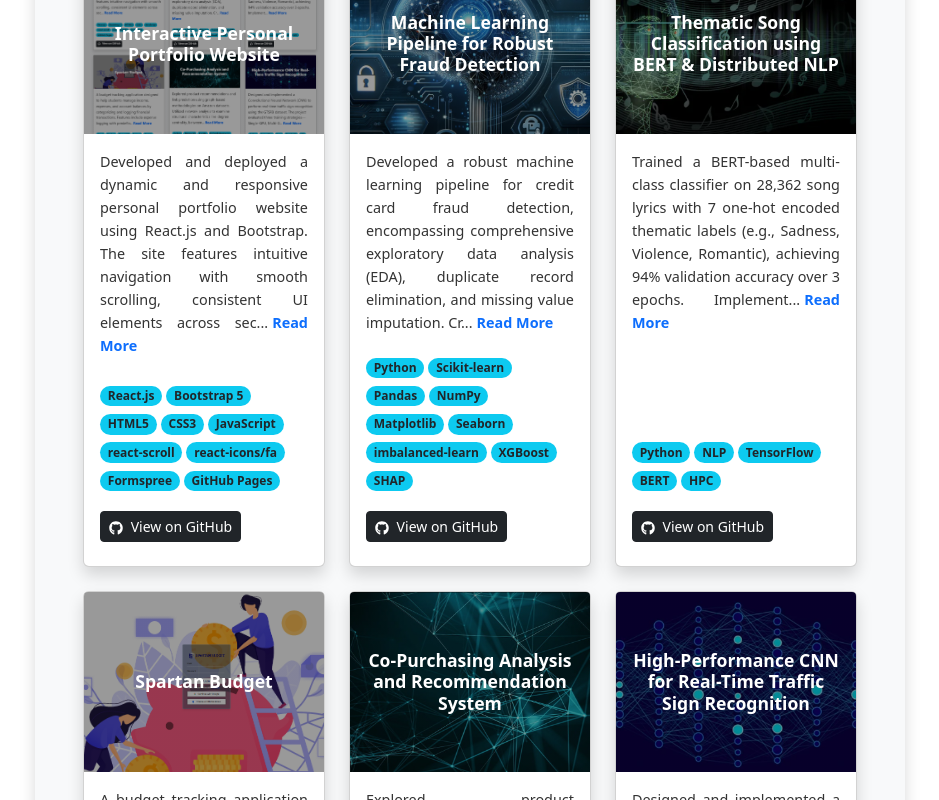
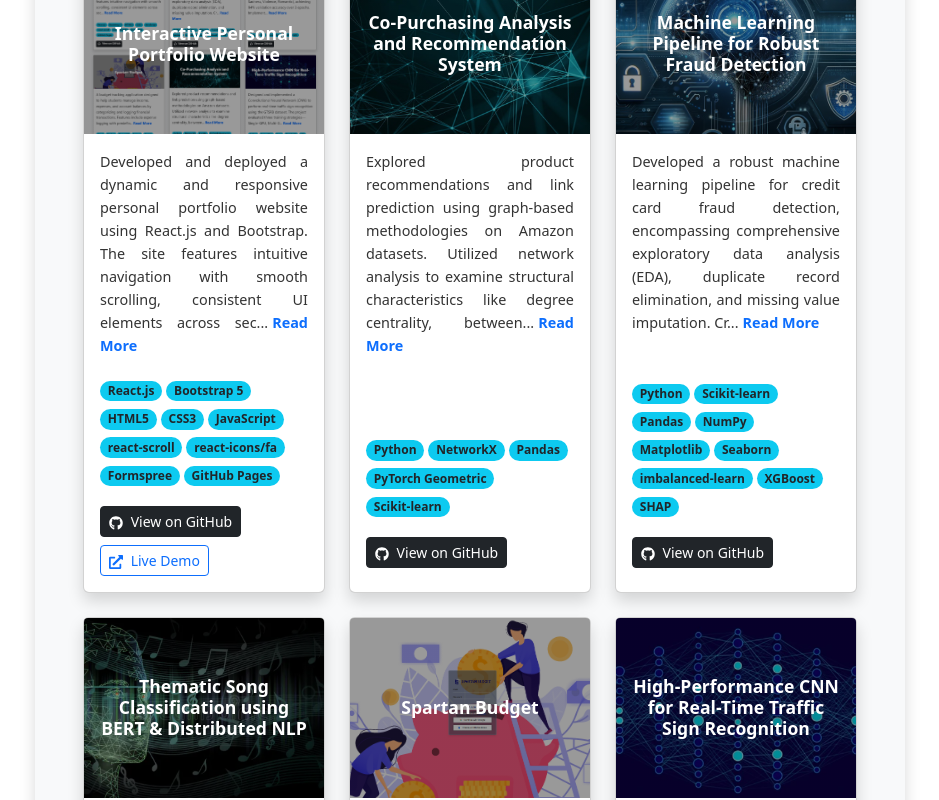
Before and after one commit to HafeezaBegum/My-Portfolio, a React (Create React App) app: page / in a window 1280 px wide. Shown: the part 2940-3740 px from the top of the page, without its empty margins (170-1109 px from the left). Built offline with nearby package versions, Linux system fonts and the light colour scheme.

Commit message:
Updated Projects

```diff
--- a/src/data/projectsData.js
+++ b/src/data/projectsData.js
@@ -11,42 +11,43 @@ const projectsData = [
       description: "Developed and deployed a dynamic and responsive personal portfolio website using React.js and Bootstrap. The site features intuitive navigation with smooth scrolling, consistent UI elements across sections (Home, Education, Skills, Experience, Projects, Certifications, Contact), and a responsive design for optimal viewing on various devices. Key functionalities include dynamic content rendering from data, interactive elements like hover effects and 'Read More/Less' for project details, and a functional contact form integrated with Formspree for direct communication. The project demonstrates proficiency in modern front-end development, component-based architecture, and external API integration.",
       technologies: ["React.js", "Bootstrap 5", "HTML5", "CSS3", "JavaScript", "react-scroll", "react-icons/fa", "Formspree", "GitHub Pages"],
       github: "https://github.com/HafeezaBegum/My-Portfolio",
-      backgroundImage: portfolioBg
+      backgroundImage: portfolioBg,
+      demo: "https://hafeezabegum.github.io/My-Portfolio/"
+    },
+    {
+      title: "Co-Purchasing Analysis and Recommendation System",
+      description: "Explored product recommendations and link prediction using graph-based methodologies on Amazon datasets. Utilized network analysis to examine structural characteristics like degree centrality, betweenness centrality, and clustering coefficient. Employed community detection algorithms, specifically Girvan-Newman and Louvain, to identify clusters of frequently co-purchased products and derive insights into customer behavior. Developed a book recommendation system based on Jaccard similarity and co-purchase patterns. Implemented link prediction using various machine learning models including Graph Neural Networks (SAGEConv), Logistic Regression, Decision Tree, Random Forest, and SVM, with Random Forest demonstrating the best performance.",
+      technologies: ["Python", "NetworkX", "Pandas", "PyTorch Geometric", "Scikit-learn"],
+      github: "https://github.com/HafeezaBegum/Co-Purchasing-Analysis-and-Recommendation-System",
+      backgroundImage: coPurchaseBg
     },
     {
       title: "Machine Learning Pipeline for Robust Fraud Detection",
       description: "Developed a robust machine learning pipeline for credit card fraud detection, encompassing comprehensive exploratory data analysis (EDA), duplicate record elimination, and missing value imputation. Critically addressed severe class imbalance through SMOTE oversampling to enhance model generalization. Engineered, trained, and evaluated supervised classification models, including Random Forest, XGBoost, and Logistic Regression, achieving near-perfect performance (99.99% ROC AUC). Utilized SHAP (SHapley Additive exPlanations) for model interpretability and feature importance analysis.",
       technologies: ["Python", "Scikit-learn", "Pandas", "NumPy", "Matplotlib", "Seaborn", "imbalanced-learn", "XGBoost", "SHAP"],
-      github: "https://github.com/HafeezaBegum",
+      github: "https://github.com/HafeezaBegum/Machine-Learning-Pipeline-for-Robust-Fraud-Detection",
       backgroundImage: fraudBg
     },
     {
       title: "Thematic Song Classification using BERT & Distributed NLP",
       description: "Trained a BERT-based multi-class classifier on 28,362 song lyrics with 7 one-hot encoded thematic labels (e.g., Sadness, Violence, Romantic), achieving 94% validation accuracy over 3 epochs. Implemented MultiWorkerMirroredStrategy in TensorFlow to scale training across multiple GPUs with synchronized gradient updates via all-reduce, significantly reducing training time. Engineered a complete NLP pipeline with data cleaning, duplicate removal, subword tokenization (WordPiece), attention masking, and sequence truncation (128 tokens) to ensure input quality and model stability.",
       technologies: ["Python", "NLP", "TensorFlow", "BERT", "HPC"],
-      github: "https://github.com/HafeezaBegum",
+      github: "https://github.com/HafeezaBegum/Thematic-Song-Classification-using-BERT-Distributed-NLP",
       backgroundImage: nlpBg
     },
     {
       title: "Spartan Budget",
       description: "A budget tracking application designed to help students manage income, expenses, and account balances by categorizing and logging financial transactions. Features include expense logging with predefined categories (e.g., Food, Rent, Tuition) , tracking account balances , and data visualizations (pie charts and bar graphs) for financial health. The application also includes student-targeted features such as a shared expense tracker for splitting bills with email notifications and financial goal setting with progress tracking and saving projections.",
       technologies: ["React", "Node.js", "MongoDB", "Express", "Next.js", "Next-Auth", "Mongoose"],
-      github: "https://github.com/HafeezaBegum",
+      github: "https://github.com/HafeezaBegum/SpartanBudget",
       backgroundImage: budgetBg,
       demo: "https://spartanbudgetfe-reshmas-projects-f978a53e.vercel.app/"
-    },
-    {
-      title: "Co-Purchasing Analysis and Recommendation System",
-      description: "Explored product recommendations and link prediction using graph-based methodologies on Amazon datasets. Utilized network analysis to examine structural characteristics like degree centrality, betweenness centrality, and clustering coefficient. Employed community detection algorithms, specifically Girvan-Newman and Louvain, to identify clusters of frequently co-purchased products and derive insights into customer behavior. Developed a book recommendation system based on Jaccard similarity and co-purchase patterns. Implemented link prediction using various machine learning models including Graph Neural Networks (SAGEConv), Logistic Regression, Decision Tree, Random Forest, and SVM, with Random Forest demonstrating the best performance.",
-      technologies: ["Python", "NetworkX", "Pandas", "PyTorch Geometric", "Scikit-learn"],
-      github: "https://github.com/HafeezaBegum",
-      backgroundImage: coPurchaseBg
     },
     {
       title: "High-Performance CNN for Real-Time Traffic Sign Recognition",
       description: "Designed and implemented a Convolutional Neural Network (CNN) to perform real-time traffic sign recognition using the GTSRB dataset. The project evaluated three training strategies—Single-GPU, Multi-GPU, and Multi-Node Distributed Training—on an HPC cluster with NVIDIA GPUs. Leveraged TensorFlow’s MirroredStrategy and MultiWorkerMirroredStrategy to scale training across GPUs and compute nodes. Achieved over 94% test accuracy while reducing training time by ~45% from single-GPU to multi-node setup. Focused on system efficiency, distributed coordination, performance tuning, and generalization stability.",
       technologies: ["Python", "TensorFlow", "Keras","Matplotlib","HPC", "NVIDIA L40S GPUs"],
-      github: "https://github.com/HafeezaBegum",
+      github: "https://github.com/HafeezaBegum/High-Performance-CNN-for-Real-Time-Traffic-Sign-Recognition",
       backgroundImage: cnnBg
     },
 
```
